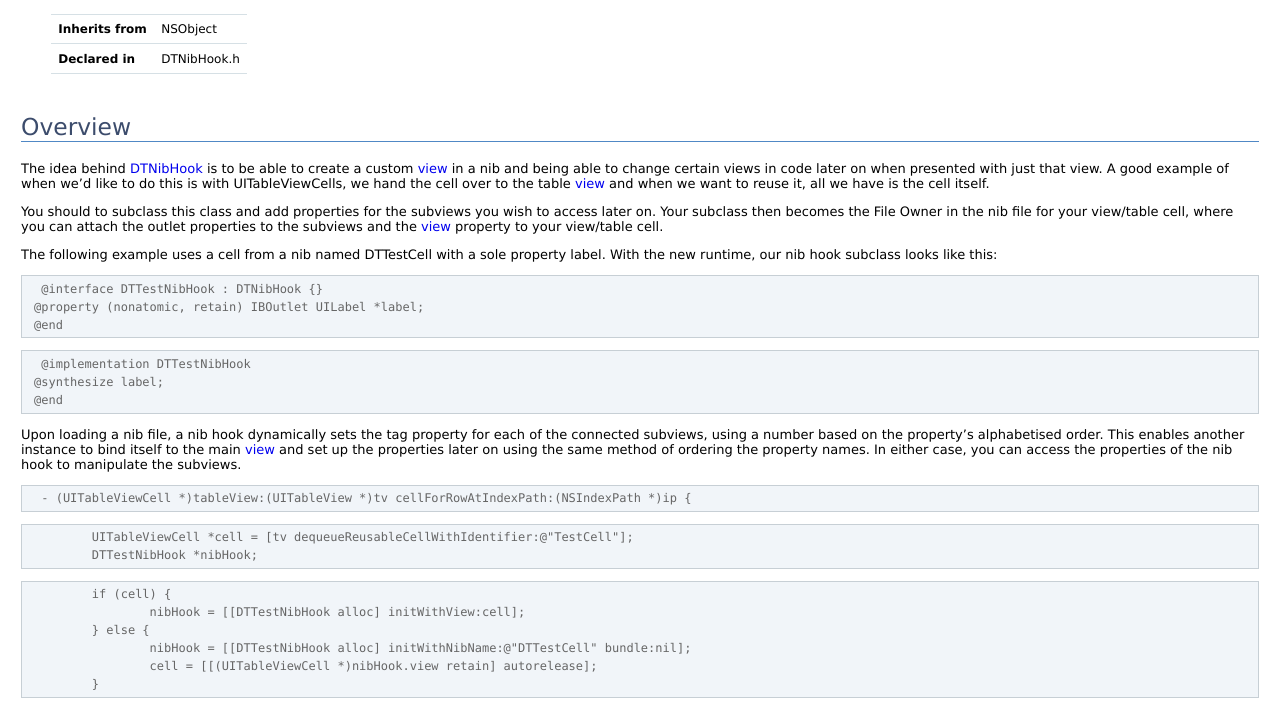
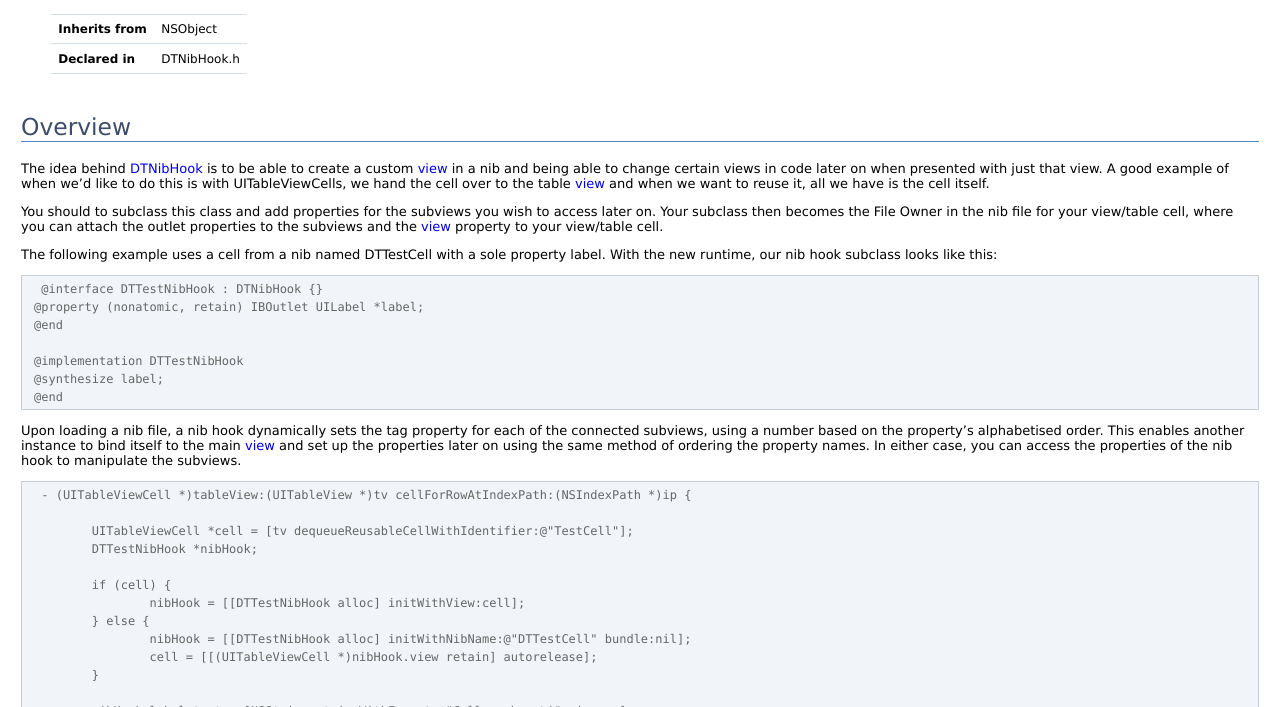
Before and after one commit to danielctull/DTNibHook, a plain HTML site: page Documentation/Classes/DTNibHook.html in a window 1280 px wide. Shown: the part 87-794 px from the top of the page. Drawn offline with Linux system fonts and the light colour scheme.

Commit message:
Update documentation.

```diff
--- a/Documentation/Classes/DTNibHook.html
+++ b/Documentation/Classes/DTNibHook.html
@@ -42,17 +42,29 @@
 
 <p> The following example uses a cell from a nib named DTTestCell with a sole property label. With the new runtime, our nib hook subclass looks like this: <pre> @interface DTTestNibHook : DTNibHook {}
 @property (nonatomic, retain) IBOutlet UILabel *label;
-@end </pre> <pre> @implementation DTTestNibHook
+@end
+
+@implementation DTTestNibHook
 @synthesize label;
 @end </pre></p>
 
-<p> Upon loading a nib file, a nib hook dynamically sets the tag property for each of the connected subviews, using a number based on the property’s alphabetised order. This enables another instance to bind itself to the main <a href="#//api/name/view">view</a> and set up the properties later on using the same method of ordering the property names. In either case, you can access the properties of the nib hook to manipulate the subviews. <pre> - (UITableViewCell *)tableView:(UITableView *)tv cellForRowAtIndexPath:(NSIndexPath *)ip { </pre> <pre> 	UITableViewCell *cell = [tv dequeueReusableCellWithIdentifier:@&quot;TestCell&quot;];
-	DTTestNibHook *nibHook; </pre> <pre> 	if (cell) {
+<p> Upon loading a nib file, a nib hook dynamically sets the tag property for each of the connected subviews, using a number based on the property’s alphabetised order. This enables another instance to bind itself to the main <a href="#//api/name/view">view</a> and set up the properties later on using the same method of ordering the property names. In either case, you can access the properties of the nib hook to manipulate the subviews. <pre> - (UITableViewCell *)tableView:(UITableView *)tv cellForRowAtIndexPath:(NSIndexPath *)ip {
+
+	UITableViewCell *cell = [tv dequeueReusableCellWithIdentifier:@&quot;TestCell&quot;];
+	DTTestNibHook *nibHook;
+
+	if (cell) {
 		nibHook = [[DTTestNibHook alloc] initWithView:cell];
 	} else {
 		nibHook = [[DTTestNibHook alloc] initWithNibName:@&quot;DTTestCell&quot; bundle:nil];
 		cell = [[(UITableViewCell *)nibHook.view retain] autorelease];
-	} </pre> <pre> 	nibHook.label.text = [NSString stringWithFormat:@&quot;Cell number %i&quot;, ip.row]; </pre> <pre> 	[nibHook release]; </pre> <pre> 	return cell;
+	}
+
+	nibHook.label.text = [NSString stringWithFormat:@&quot;Cell number %i&quot;, ip.row];
+
+	[nibHook release];
+
+	return cell;
 } </pre></p>
 
 				</div>
```
